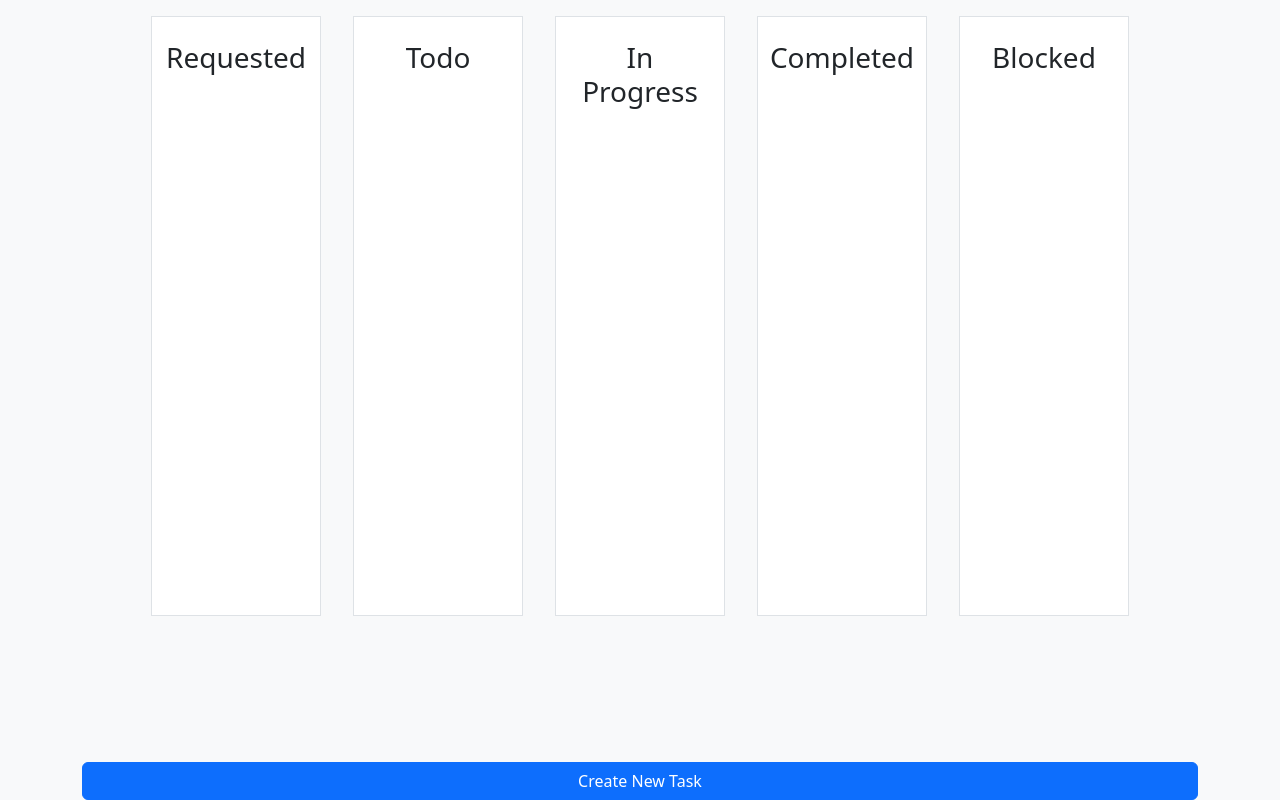
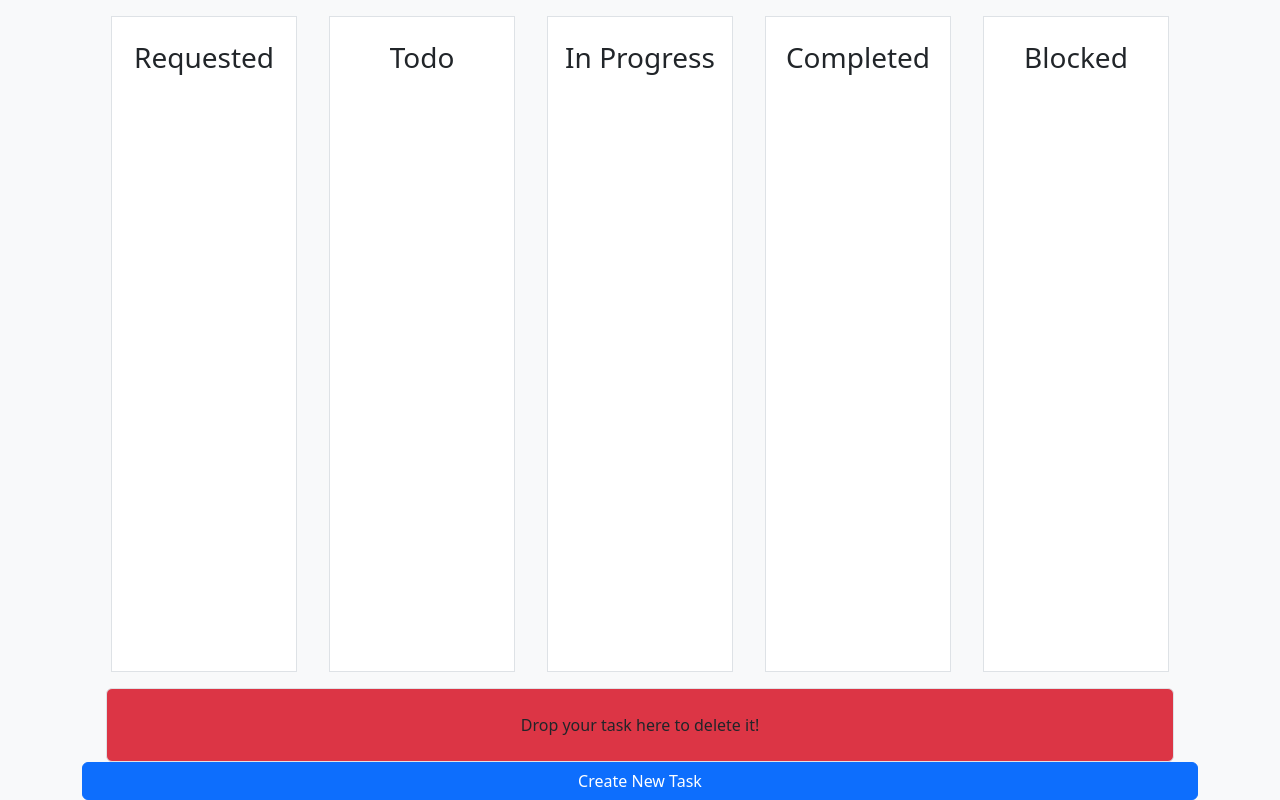
Before and after one commit to RookiePrime/Kanban-Board, a React (Vite) app: page / in a window 1280 px wide. Built offline with nearby package versions, Linux system fonts and the light colour scheme.

Commit message:
Can now delete tasks by dragging and dropping them.

```diff
--- a/src/components/Board.tsx
+++ b/src/components/Board.tsx
@@ -1,10 +1,10 @@
 import { useState } from 'react';
-import { Container, Button, Row } from 'react-bootstrap';
+import { Container, Button, Row, Col } from 'react-bootstrap';
 import { DragDropContext, DropResult } from '@hello-pangea/dnd';
-import { Column } from "./";
+import { Column, Trashbin } from "./";
 import { TaskModal } from './TaskModal';
 import { useAppDispatch, useAppSelector } from '../app/hooks';
-import { taskMoved } from '../features/board/board-slice';
+import { taskDeleted, taskMoved } from '../features/board/board-slice';
 
 export const Board = () => {
     const [ show, setShow ] = useState<boolean>(false);
@@ -15,15 +15,25 @@ export const Board = () => {
     const handleShow:() => void = () => setShow(true);
 
     const handleDragEnd = (result: DropResult) => {
+        const { destination, source } = result;
+        if (!destination ||
+            (destination.droppableId === source.droppableId && destination.index === source.index)
+            ) return;
+
+        if (destination.droppableId === 'Trashbin') {
+            dispatch(taskDeleted(result));
+            return;
+        }
+
         dispatch(taskMoved(result));
     }
 
     return (
         <Container className='d-flex flex-column align-items-center justify-content-between'>
-            <Row className='d-flex'>
+            <Row className='d-flex w-100 flex-grow-1'>
                 <DragDropContext onDragEnd={result => handleDragEnd(result)}>
-                    <Container>
-                        <Row className='d-flex justify-content-center'>
+                    <Container className='d-flex flex-column justify-content-between'>
+                        <Row className='d-flex justify-content-center flex-grow-1'>
                             {board.columns.map((column, index) =>
                                 <Column
                                     key={index}
@@ -31,6 +41,11 @@ export const Board = () => {
                                     index={index}
                                 ></Column>
                             )}
+                        </Row>
+                        <Row className='align-self-center w-100'>
+                            <Col>
+                                <Trashbin></Trashbin>
+                            </Col>
                         </Row>
                     </Container>
                 </DragDropContext>
--- /dev/null
+++ b/src/components/Trashbin.tsx
@@ -0,0 +1,31 @@
+import { Droppable } from "@hello-pangea/dnd";
+
+export const Trashbin = () => {
+
+    return (
+        <div
+            className='
+                bg-danger
+                d-flex
+                justify-content-center
+                align-items-center
+                p-4
+                border
+                rounded
+        '>
+            <Droppable droppableId='Trashbin'>
+                {(provided, snapshot) =>
+                    <div
+                    {...provided.droppableProps}
+                    ref={provided.innerRef}
+                    className='w-100 d-flex justify-content-center align-items-center'
+                    style={{height: snapshot.isDraggingOver ? '100%' : '0%'}}
+                    >
+                        <p className='m-0'>Drop your task here to delete it!</p>
+                        {provided.placeholder}
+                    </div>
+                }
+            </Droppable>
+        </div>
+    )
+}
--- a/src/components/index.tsx
+++ b/src/components/index.tsx
@@ -2,10 +2,12 @@ import { Board } from "./Board";
 import { Column } from "./Column";
 import { Task } from "./Task";
 import { TaskModal } from "./TaskModal";
+import { Trashbin } from "./Trashbin";
 
 export {
     Board,
     Column,
     Task,
-    TaskModal
+    TaskModal,
+    Trashbin,
 }
--- a/src/features/board/board-slice.ts
+++ b/src/features/board/board-slice.ts
@@ -49,18 +49,14 @@ const boardSlice = createSlice({
             const { columns } = state;
             const { source, destination, draggableId } = action.payload;
 
-            if (!destination ||
-                (destination.droppableId === source.droppableId && destination.index === source.index)
-                ) return;
+            if (!destination) return;
 
             const [sourceColumn] = columns.filter(column => column.id === source.droppableId);
             const [movingTask] = sourceColumn.tasks.filter(task => task.id === draggableId);
             const newSourceTasks:TaskData[] = sourceColumn.tasks.filter(task => task.id !== draggableId);
             sourceColumn.tasks = newSourceTasks;
 
-            const [destinationColumn] = source.droppableId === destination.droppableId
-            ? [sourceColumn]
-            : columns.filter(column => column.id === destination.droppableId);
+            const [destinationColumn] = columns.filter(column => column.id === destination.droppableId);
 
             const newDestinationTasks:TaskData[] = [...destinationColumn.tasks];
             newDestinationTasks.splice(destination.index, 0, movingTask);
@@ -86,7 +82,7 @@ const boardSlice = createSlice({
 
             const [currentColumn] =
                 columns.filter((column:ColumnData) =>
-                    column.tasks.filter(task => task.id === id).length != 0);
+                    column.tasks.filter((task:TaskData) => task.id === id).length != 0);
 
             const newTask:TaskData = {
                 id,
@@ -108,13 +104,33 @@ const boardSlice = createSlice({
 
             state.columns = newColumns;
             setLocalStorage(state.columns);
-        }
+        },
+        taskDeleted(state, action: PayloadAction<DropResult>) {
+            const { columns } = state;
+            const { source, draggableId } = action.payload;
+
+            const newColumns:ColumnData[] = columns.map((column:ColumnData) => {
+                if (column.id === source.droppableId) {
+                    const newColumn: ColumnData = {
+                        id: column.id,
+                        name: column.name,
+                        tasks: column.tasks.filter((task:TaskData) => task.id !== draggableId)
+                    }
+                    return newColumn;
+                }
+                return column;
+            });
+
+            state.columns = newColumns;
+            setLocalStorage(state.columns);
+        },
     }
 });
 
 export const {
     taskAdded,
     taskMoved,
-    taskEdited
+    taskEdited,
+    taskDeleted,
 } = boardSlice.actions;
 export default boardSlice.reducer;
```
